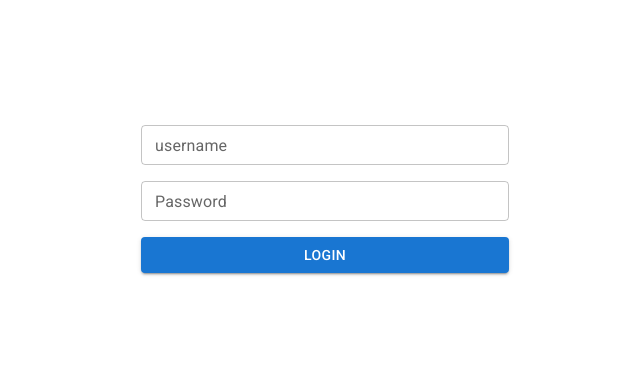
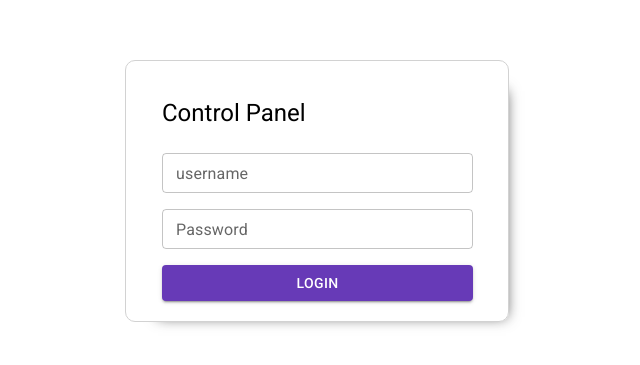
Before and after one commit to jkevxx/hotel-front, a React (Create React App) app: page /login in a window 1280 px wide. Shown: the part 201-566 px from the top of the page, without its empty margins (315-955 px from the left). Built offline with nearby package versions, Linux system fonts and the light colour scheme.

Commit message:
Changen color and reset form

```diff
--- a/src/components/manager/navbar/NavbarManager.js
+++ b/src/components/manager/navbar/NavbarManager.js
@@ -1,18 +1,22 @@
-import { AppBar, Box, Divider, Drawer, List, ListItem, ListItemIcon, ListItemText, Toolbar, Typography } from '@mui/material'
+import { AppBar, Box, Divider, Drawer, List, ListItem, ListItemIcon, ListItemText, ThemeProvider, Toolbar, Typography } from '@mui/material'
 
 import MailIcon from '@mui/icons-material/Mail'
 import InboxIcon from '@mui/icons-material/Inbox';
 import React from 'react'
+
+import theme from '../../../theme'
 
 const drawerWidth = 240;
 
 function NavbarManager() {
   return (
     <>
+      <ThemeProvider theme={theme}>
+
         <AppBar position="fixed" sx={{ zIndex: (theme) => theme.zIndex.drawer + 1 }}>
           <Toolbar>
             <Typography variant="h6" noWrap component="div">
-            Clipped drawer
+              Hotel la Posada Real
             </Typography>
           </Toolbar>
         </AppBar>
@@ -27,7 +31,7 @@ function NavbarManager() {
           <Toolbar />
           <Box sx={{ overflow: 'auto' }}>
             <List>
-            {['Inbox', 'Starred', 'Send email', 'Drafts'].map((text, index) => (
+              {['Dashboard', 'Starred', 'Send email', 'Drafts'].map((text, index) => (
                 <ListItem button key={text}>
                   <ListItemIcon>
                     {index % 2 === 0 ? <InboxIcon /> : <MailIcon />}
@@ -49,6 +53,8 @@ function NavbarManager() {
             </List>
           </Box>
         </Drawer>
+      </ThemeProvider>
+
     </>
 
   )
--- a/src/pages/client/Home.js
+++ b/src/pages/client/Home.js
@@ -13,9 +13,9 @@ function Home() {
         {/* <Typography color="primary">This is the page home</Typography>
         <Button color="success">Hola Mundo</Button>
         <Typography sx={{ color: "#a21" }} >This is the page home</Typography> */}
+        <NavBarUser />
+        <BodyUser />
       </ThemeProvider>
-      <NavBarUser />
-      <BodyUser />
     </>
   )
 }
--- a/src/pages/client/Rooms.js
+++ b/src/pages/client/Rooms.js
@@ -3,6 +3,7 @@ import { useParams } from 'react-router-dom'
 
 import { useFormik } from "formik";
 import validationPrereservation from "./validations/validationPrereservation";
+
 
 // Components
 import {
@@ -13,8 +14,12 @@ import {
   Button,
   CircularProgress,
   Box,
-  Divider
+  Divider,
+  ThemeProvider
 } from '@mui/material'
+
+import theme from '../../theme'
+
 
 import "react-responsive-carousel/lib/styles/carousel.min.css"; // requires a loader
 import { Carousel } from 'react-responsive-carousel';
@@ -77,7 +82,7 @@ function Rooms() {
       cvc: ''
     },
     validationSchema: validationPrereservation,
-    onSubmit: async (values) => {
+    onSubmit: async (values, { resetForm }) => {
       // console.log(values)
       try {
         setLoading(true);
@@ -88,7 +93,11 @@ function Rooms() {
         });
         const data = await res.json();
         // console.log(data)
+        resetForm();
         handleOpen()
+        setTimeout(() => {
+          handleClose()
+        }, 4000);
         setLoading(false)
 
       } catch (error) {
@@ -195,6 +204,8 @@ function Rooms() {
 
         <Divider sx={{ margin: '70px 0 70px 0' }} />
 
+
+        <ThemeProvider theme={theme}>
 
           <form onSubmit={formik.handleSubmit}>
             <Box component='div'
@@ -428,6 +439,7 @@ function Rooms() {
               </Grid>
             </Box>
           </form>
+        </ThemeProvider>
 
       </Container>
       {/* <Button onClick={handleOpen}>Open modal</Button> */}
--- a/src/pages/manager/login/Login.js
+++ b/src/pages/manager/login/Login.js
@@ -1,9 +1,21 @@
 import React, { useState } from 'react'
-import { Alert, Box, Button, CircularProgress, Container, Grid, Stack, TextField } from '@mui/material'
+import {
+  Alert,
+  Box,
+  Button,
+  CircularProgress,
+  Grid,
+  Stack,
+  TextField,
+  ThemeProvider,
+  Typography
+} from '@mui/material'
+
 import { useFormik } from 'formik';
 import validationLogin from "./validationLogin";
 import { useNavigate } from 'react-router-dom';
 
+import theme from '../../../theme'
 
 
 function Login() {
@@ -50,18 +62,24 @@ function Login() {
       minHeight: "100vh",
       // minWidth: "100vw",
     }}>
+      <ThemeProvider theme={theme}>
+
         <form onSubmit={formik.handleSubmit} >
           <Grid container spacing={2}
             sx={{
               flexDirection: "column",
-            width: '30vw'
-            //   display: 'flex',
-            //   justifyContent: 'center',
-            //   alignItems: 'center',
-            //   flexDirection: 'column',
-            //   // height: '100%'
+              width: '30vw',
+              border: '1px solid #d2d2d2',
+              padding: '20px 35px 20px 20px',
+              boxShadow: '15px 13px 13px -18px rgba(0,0,0,0.75)',
+              borderRadius: '10px'
             }}
           >
+            <Grid item xs={12}>
+              <Typography gutterBottom variant='h5' >
+                Control Panel
+              </Typography>
+            </Grid>
             <Grid item xs={12}>
               <TextField
                 fullWidth
@@ -105,6 +123,8 @@ function Login() {
             </Grid>
           </Grid>
         </form>
+      </ThemeProvider>
+
     </Box>
   )
 }
```
Also changed, not shown: src/components/client/creditCard/CreditCard.js (+8 -8 lines). Lines whose indentation alone changed are shown as unchanged.
